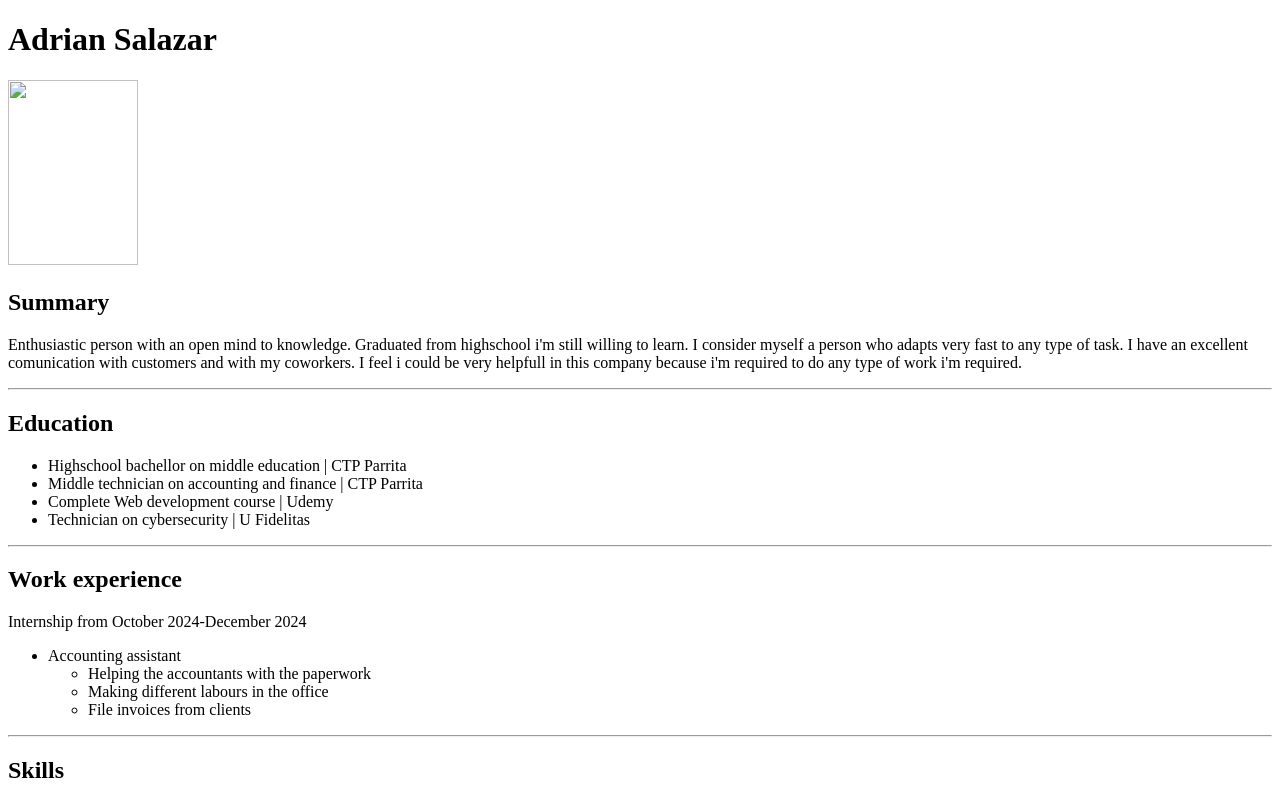
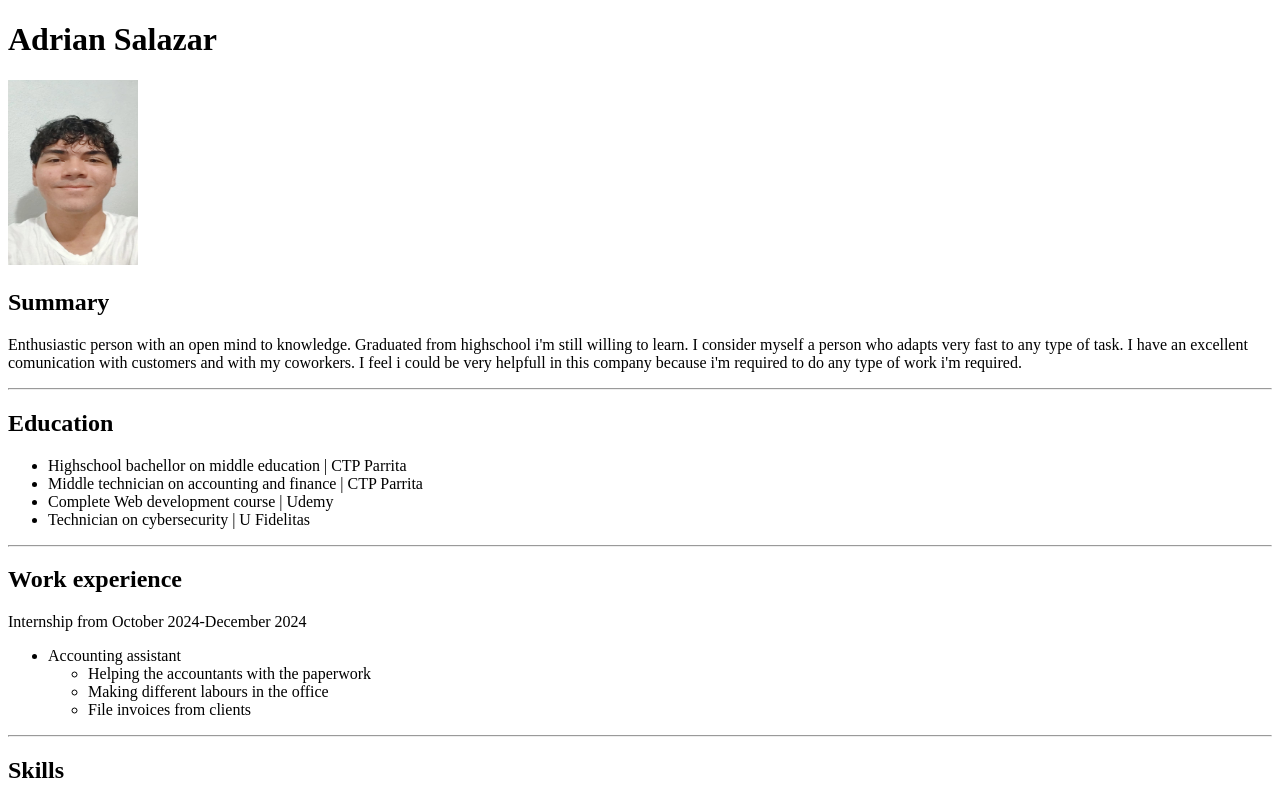
Before and after one commit to Adrianchitolol/curriculum3, a plain HTML site: page index.html in a window 1280 px wide. Shown: the top 800 px of the page. Drawn offline with Linux system fonts and the light colour scheme.

Commit message:
Add files via upload

```diff
--- a/index.html
+++ b/index.html
@@ -7,8 +7,7 @@
 </head>
 <body>
     <h1>Adrian Salazar</h1>
-    <a href="../resume/WhatsApp Image 2025-01-01 at 5.21.25 PM.jpeg"><img src="../resume/WhatsApp Image 2025-01-01 at 5.21.25 PM.jpeg" width="130" height="185"/> </a>
-
+    <img src="./WhatsApp Image 2025-01-01 at 5.21.25 PM.jpeg" width="130" height="185"/>
     <h2>Summary</h2>
     <p>Enthusiastic person with an open mind to knowledge. Graduated from highschool i'm still willing to learn. I consider myself a person who adapts very fast to any type of task. I have an excellent comunication with customers and with my coworkers. I feel i could be very helpfull in this company because i'm required to do any type of work i'm required.</p>
     <hr/>
```
